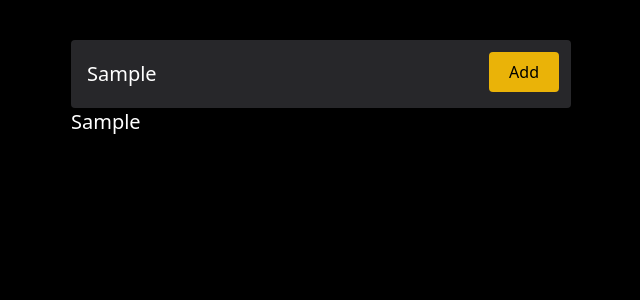
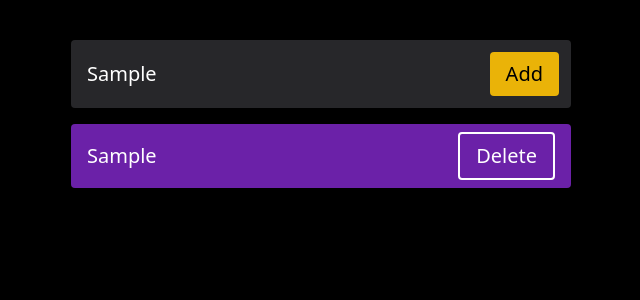
Before and after one commit to educartoons/todolist, a React (Vite) app: page / in a window 1280 px wide. Both pictures are taken after typing "Sample" into the empty fields and a click on the button "Add". Shown: the top 300 px of the page, without its empty margins (319-959 px from the left). Built offline with nearby package versions, Linux system fonts and the light colour scheme.

Commit message:
use Context, useContext

```diff
--- a/package.json
+++ b/package.json
@@ -11,6 +11,7 @@
     "test": "vitest"
   },
   "dependencies": {
+    "class-variance-authority": "^0.7.0",
     "react": "^18.2.0",
     "react-dom": "^18.2.0"
   },
--- a/src/components/Button.tsx
+++ b/src/components/Button.tsx
@@ -1,21 +1,27 @@
-import { ButtonHTMLAttributes } from "react";
+import { cva, type VariantProps } from "class-variance-authority";
 
-type ButtonVariants = keyof typeof variants;
+const button = cva("px-4 py-2 text-xl rounded", {
+  variants: {
+    variant: {
+      primary: "bg-yellow-500 text-black",
+      secondary: "bg-green-500 text-black",
+      outlined: "border-2 border-white text-white",
+    },
+  },
+  defaultVariants: {
+    variant: "outlined",
+  },
+});
 
-type ButtonProps = {
-  variant: ButtonVariants;
-  children: React.ReactNode;
-} & Omit<ButtonHTMLAttributes<HTMLButtonElement>, "className">;
-
-const variants = {
-  primary: "bg-yellow-500 rounded px-5 py-2",
-  secondary: "bg-green-500 rounded px-5 py-2",
-  outlined: "border-2 border-white text-white rounded px-5 py-2",
-};
+type ButtonProps = Omit<
+  React.ButtonHTMLAttributes<HTMLButtonElement>,
+  "className"
+> &
+  VariantProps<typeof button>;
 
 function Button({ variant, children, ...rest }: ButtonProps) {
   return (
-    <button className={`${variants[variant]}`} {...rest}>
+    <button className={button({ variant })} {...rest}>
       {children}
     </button>
   );
--- /dev/null
+++ b/src/components/Input.tsx
@@ -0,0 +1,14 @@
+import { InputHTMLAttributes } from "react";
+
+type InputProps = Omit<InputHTMLAttributes<HTMLInputElement>, "className">;
+
+function Input({ ...props }: InputProps) {
+  return (
+    <input
+      className="w-full bg-zinc-800 rounded py-5 px-4 text-white text-xl"
+      {...props}
+    />
+  );
+}
+
+export { Input };
--- a/src/components/Todo.tsx
+++ b/src/components/Todo.tsx
@@ -1,7 +1,7 @@
-import { ChangeEvent, useEffect, useState } from "react";
+import { ChangeEvent, useState } from "react";
 import { TodoList } from "./TodoList";
 import { TodoForm } from "./TodoForm";
-import { useLocalStorage } from "../hooks/useLocalStorage";
+import { useTodoContext } from "../context/todoContext";
 
 export type Task = {
   id: string;
@@ -9,24 +9,11 @@ export type Task = {
 };
 
 function Todo() {
-  const [tasks, setTasks] = useLocalStorage("todo", [] as Task[]);
-  const [task, setTask] = useState("");
-
-  const handleChange = (event: ChangeEvent<HTMLInputElement>) => {
-    setTask(event.target.value);
-  };
-
-  const handleAdd = () => {
-    const newTask = {
-      id: crypto.randomUUID(),
-      value: task,
-    };
-    setTasks([...(tasks as Task[]), newTask]);
-  };
+  const { tasks } = useTodoContext();
 
   return (
     <div className="pt-10">
-      <TodoForm task={task} handleAdd={handleAdd} handleChange={handleChange} />
+      <TodoForm />
       <TodoList tasks={tasks as Task[]} />
     </div>
   );
--- a/src/components/TodoForm.tsx
+++ b/src/components/TodoForm.tsx
@@ -1,23 +1,21 @@
-import { ChangeEvent } from "react";
+import { ChangeEvent, useState } from "react";
 import { Button } from "./Button";
+import { Input } from "./Input";
+import { useTodoContext } from "../context/todoContext";
 
-type TodoFormProps = {
-  task: string;
-  handleChange: (event: ChangeEvent<HTMLInputElement>) => void;
-  handleAdd: () => void;
-};
+function TodoForm() {
+  const [task, setTask] = useState("");
+  const { handleAddTask } = useTodoContext();
 
-function TodoForm({ task, handleAdd, handleChange }: TodoFormProps) {
+  const handleChange = (event: ChangeEvent<HTMLInputElement>) => {
+    setTask(event.target.value);
+  };
+
   return (
     <div className="relative">
-      <input
-        className="w-full bg-zinc-800 rounded py-5 px-4 text-white text-xl"
-        onChange={handleChange}
-        value={task}
-        type="text"
-      />
+      <Input onChange={handleChange} value={task} type="text" />
       <div className="absolute top-0 right-0 pt-3 pr-3">
-        <Button variant="primary" onClick={handleAdd}>
+        <Button variant="primary" onClick={() => handleAddTask(task)}>
           Add
         </Button>
       </div>
--- a/src/components/TodoList.tsx
+++ b/src/components/TodoList.tsx
@@ -6,10 +6,11 @@ type TodoListProps = {
 };
 
 function TodoList({ tasks }: TodoListProps) {
+  console.count("Rendering");
   return (
-    <ul>
+    <ul className="mt-4">
       {tasks.map((task) => (
-        <TodoTask key={task.id} value={task.value} />
+        <TodoTask key={task.id} value={task.value} id={task.id} />
       ))}
     </ul>
   );
--- a/src/components/TodoTask.tsx
+++ b/src/components/TodoTask.tsx
@@ -1,9 +1,19 @@
+import { useTodoContext } from "../context/todoContext";
+import { Button } from "./Button";
+
 type TodoTaskProps = {
   value: string;
+  id: string;
 };
 
-function TodoTask({ value }: TodoTaskProps) {
-  return <li className="text-white text-xl">{value}</li>;
+function TodoTask({ id, value }: TodoTaskProps) {
+  const { handleRemoveTask } = useTodoContext();
+  return (
+    <li className="bg-purple-800 text-white text-xl rounded mb-2 px-4 py-2 flex justify-between items-center">
+      {value}
+      <Button onClick={() => handleRemoveTask(id)}>Delete</Button>
+    </li>
+  );
 }
 
 export { TodoTask };
--- /dev/null
+++ b/src/context/todoContext.tsx
@@ -0,0 +1,45 @@
+import { createContext, useContext } from "react";
+import { useLocalStorage } from "../hooks/useLocalStorage";
+
+const TodoContext = createContext();
+
+type TodoContextProviderProps = {
+  children: React.ReactNode;
+};
+
+function TodoContextProvider({ children }: TodoContextProviderProps) {
+  const [tasks, setTasks] = useLocalStorage("todo", []);
+
+  const handleAddTask = (value: string) => {
+    const newTask = {
+      id: crypto.randomUUID(),
+      value: value,
+    };
+    setTasks([...(tasks as Task[]), newTask]);
+  };
+
+  const handleRemoveTask = (id: string) => {
+    const newTasks = tasks.filter((item: Task) => item.id !== id);
+    setTasks([...newTasks]);
+  };
+
+  return (
+    <TodoContext.Provider
+      value={{
+        tasks: tasks,
+        setTasks: setTasks,
+        handleRemoveTask: handleRemoveTask,
+        handleAddTask: handleAddTask,
+      }}
+    >
+      {children}
+    </TodoContext.Provider>
+  );
+}
+
+function useTodoContext() {
+  const value = useContext(TodoContext);
+  return value;
+}
+
+export { TodoContextProvider, useTodoContext };
--- a/src/hooks/useLocalStorage.tsx
+++ b/src/hooks/useLocalStorage.tsx
@@ -11,6 +11,8 @@ function useLocalStorage<T>(key: string, defaultValue: T) {
           const listObj = JSON.parse(list);
           setState(listObj);
         }
+
+        // useState, useEffect, memo
       } else {
         window.localStorage.setItem(key, JSON.stringify(state));
       }
@@ -23,3 +25,5 @@ function useLocalStorage<T>(key: string, defaultValue: T) {
 }
 
 export { useLocalStorage };
+
+// useState, useEffect, memo, custom hook, composition
--- a/src/main.tsx
+++ b/src/main.tsx
@@ -2,9 +2,12 @@ import React from "react";
 import { createRoot } from "react-dom/client";
 import App from "./App.tsx";
 import "./index.css";
+import { TodoContextProvider } from "./context/todoContext.tsx";
 
 createRoot(document.getElementById("root")!).render(
   <React.StrictMode>
-    <App />
+    <TodoContextProvider>
+      <App />
+    </TodoContextProvider>
   </React.StrictMode>
 );
```
Also changed, not shown: 1 other file (tests, documents, lock files or other folders).
